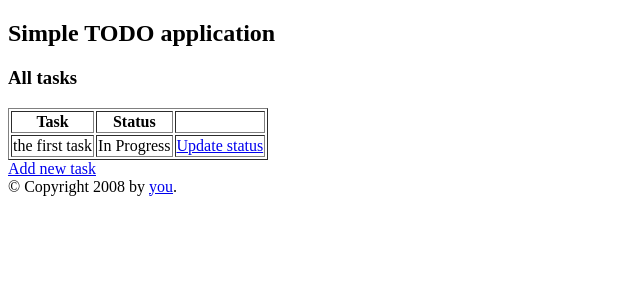
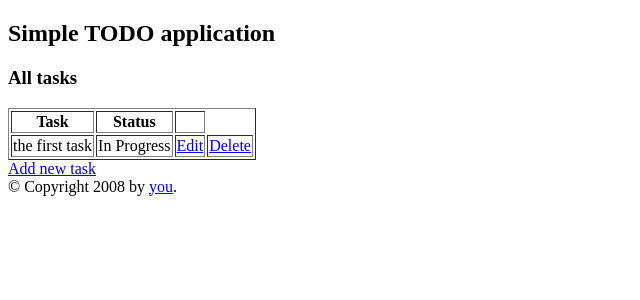
Before and after one commit to ko3luhbka/todo_list, a Flask app: page /tasks/all in a window 1280 px wide. Shown: the top 300 px of the page, without its empty margins (0-640 px from the left). Run offline with Flask 2, Linux system fonts and the light colour scheme; data comes from the database, SQL or seed files in the repository.

Commit message:
Add delete task functionality

```diff
--- a/todo_list/db_utils.py
+++ b/todo_list/db_utils.py
@@ -4,7 +4,10 @@ import sqlite3
 
 from todo_list.todo_task import TaskStatus
 
-DB_PATH = os.path.join(os.path.dirname(__file__), "todo.db")
+DB_PATH = os.path.join(
+    os.path.dirname(__file__),
+    "todo.db",
+)
 
 
 def connect_to_db(db_path=DB_PATH):
--- a/todo_list/templates/all_tasks.html
+++ b/todo_list/templates/all_tasks.html
@@ -9,7 +9,10 @@
     </tr>
     {% for task in tasks %}
       <tr>
-        <td>{{ task[0] }}</td><td>{{ task[1] }}</td><td><a href="{{ url_for('update_status', task_name=task[0]) }}">Update status</a></td>
+        <td>{{ task[0] }}</td>
+        <td>{{ task[1] }}</td>
+        <td><a href="{{ url_for('update_status', task_name=task[0]) }}">Edit</a></td>
+        <td><a href="{{ url_for('delete_task', task_name=task[0]) }}">Delete</a></td>
       </tr>
     {% endfor %}
   </table>
--- a/todo_list/views.py
+++ b/todo_list/views.py
@@ -91,3 +91,16 @@ def update_status(task_name):
             "all_tasks.html",
             tasks=db_utils.get_all_tasks()["tasks"],
         )
+
+
+@app.route("/tasks/delete/<task_name>")
+def delete_task(task_name):
+    """Delete todo list task"""
+
+    db_utils.delete_task(task_name)
+    flash(f"Task '{task_name}' was deleted successfuly")
+
+    return render_template(
+            "all_tasks.html",
+            tasks=db_utils.get_all_tasks()["tasks"]
+        )
```
